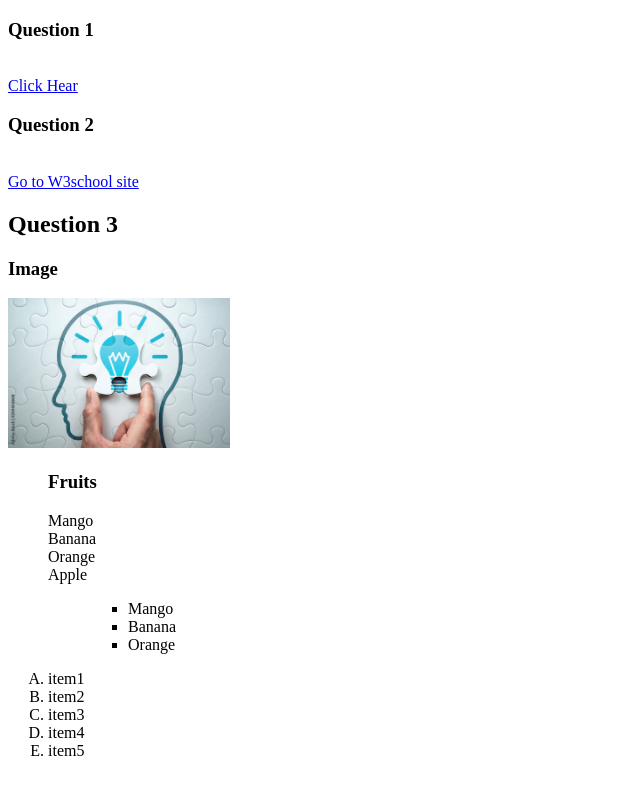
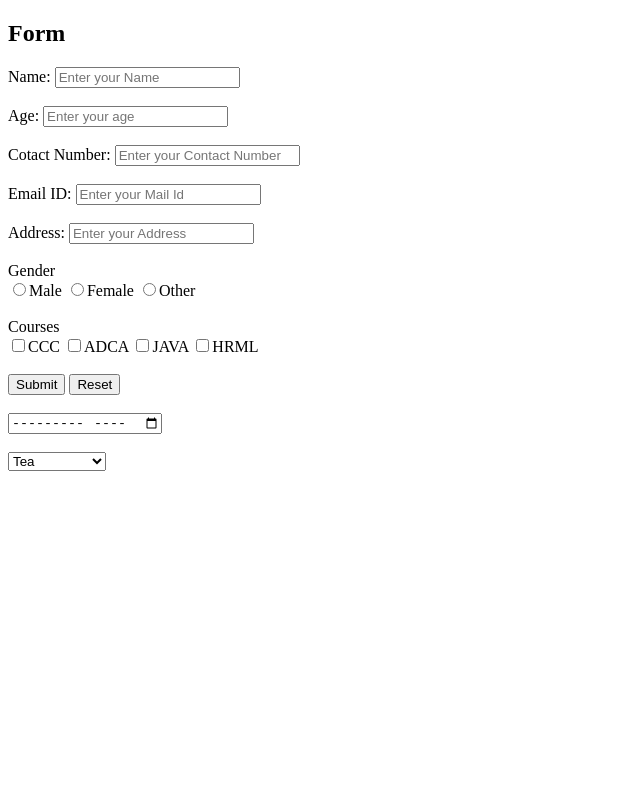
Before and after one commit to raman-sing/HTMLA1, a plain HTML site: page index.html in a window 1280 px wide. Shown: the whole page, without its empty margins (0-640 px from the left). Drawn offline with Linux system fonts and the light colour scheme.

Commit message:
Add files via upload

```diff
--- a/index.html
+++ b/index.html
@@ -3,49 +3,49 @@
 <head>
     <meta charset="UTF-8">
     <meta name="viewport" content="width=device-width, initial-scale=1.0">
-    <title>A1</title>
+    <title>A2</title>
+    <link rel="shortcut icon" href="./image.jpg" type="image/x-icon">
 </head>
 <body>
-    <p style="background-image: url('image.jpg');"></p>
-    <h3>Question 1</h3><br>
-    <a href="https://www.google.com/">Click Hear</a>
+    <H2>Form</H2>
+    <form action="">
+        <label for="">Name:</label>
+        <input type="text" placeholder="Enter your Name" required>
+        <br><br>
+        <label for="">Age:</label>
+        <input type="number" placeholder="Enter your age">
+        <br><br>
+        <label for="">Cotact Number:</label>
+        <input type="text" placeholder="Enter your Contact Number">
+        <br><br>
+        <label for="">Email ID:</label>
+        <input type="email" placeholder="Enter your Mail Id">
+        <br><br>
+        <label for="">Address:</label>
+        <input type="text" placeholder="Enter your Address">
+        <br><br>
+        <label for="">Gender</label><br>
+        <input type="radio">Male
+        <input type="radio">Female
+        <input type="radio">Other
+        <br><br>
+        <label for="">Courses</label><br>
+        <input type="checkbox">CCC
+        <input type="checkbox">ADCA
+        <input type="checkbox">JAVA
+        <input type="checkbox">HRML
+        <br><br>
+
+        <input type="submit">
+        <input type="reset">
+        <br><br>
+        <input type="month">
+        <br><br>
+        <select name="" id="">
+            <option value="Tea">Tea</option>
+            <option value="Coffee">Coffee</option>
+            <option value="Black Coffee">Black Coffee</option>
+        </select>
+    </form>
 </body>
-<body>
-    <h3>Question 2</h3><br>
-    <a href="https://www.w3schools.com">Go to W3school site</a>
-    <div>
-        <h2>Question 3</h2>
-        <h3>Image</h3>
-        <img src="image.jpg" alt="Image" height="150">
-    </div>
-
-    <ul type = "none">
-        <h3>Fruits</h3>
-        <li>Mango</li>
-        <li>Banana</li>
-        <li>Orange</li>
-        <li>Apple</li>
-    </ul>
-
-    <ul>
-        <ul>
-            <ul>
-                <li>Mango</li>
-                <li>Banana</li>
-                <li>Orange</li>
-            </ul>
-        </ul>
-    </ul>
-    <ol type="A">
-        <li>item1</li>
-        <li>item2</li>
-        <li>item3</li>
-        <li>item4</li>
-        <li>item5</li>
-
-    </ol>
-
-
-</body>
-
 </html>
```
